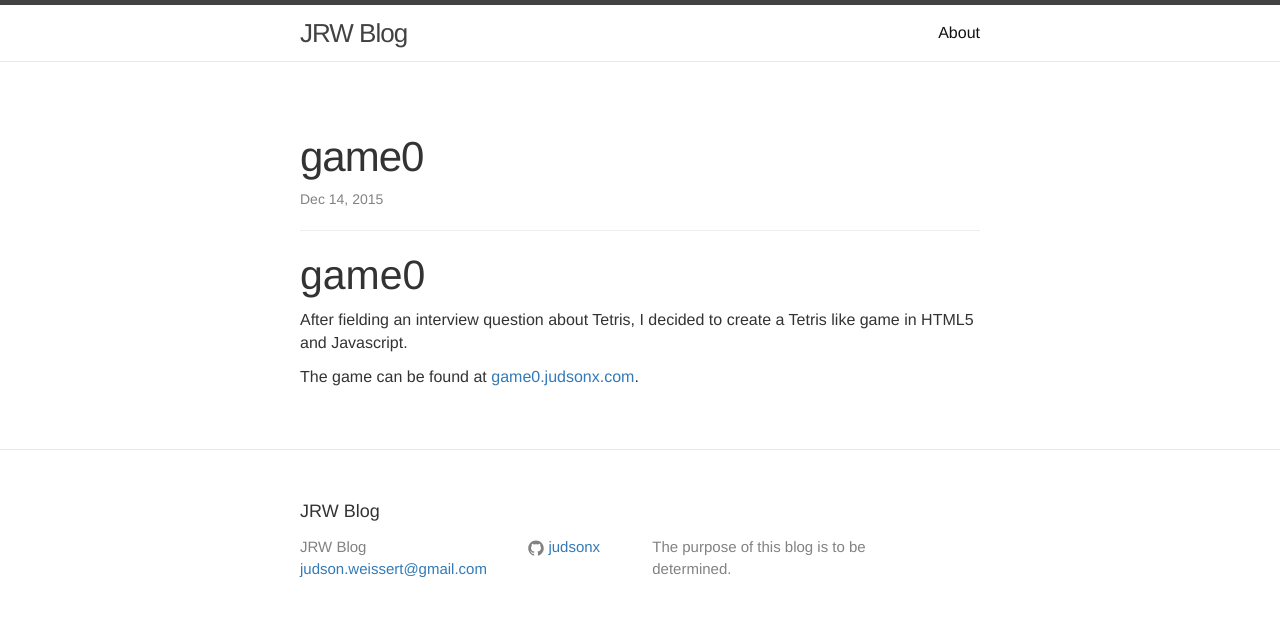
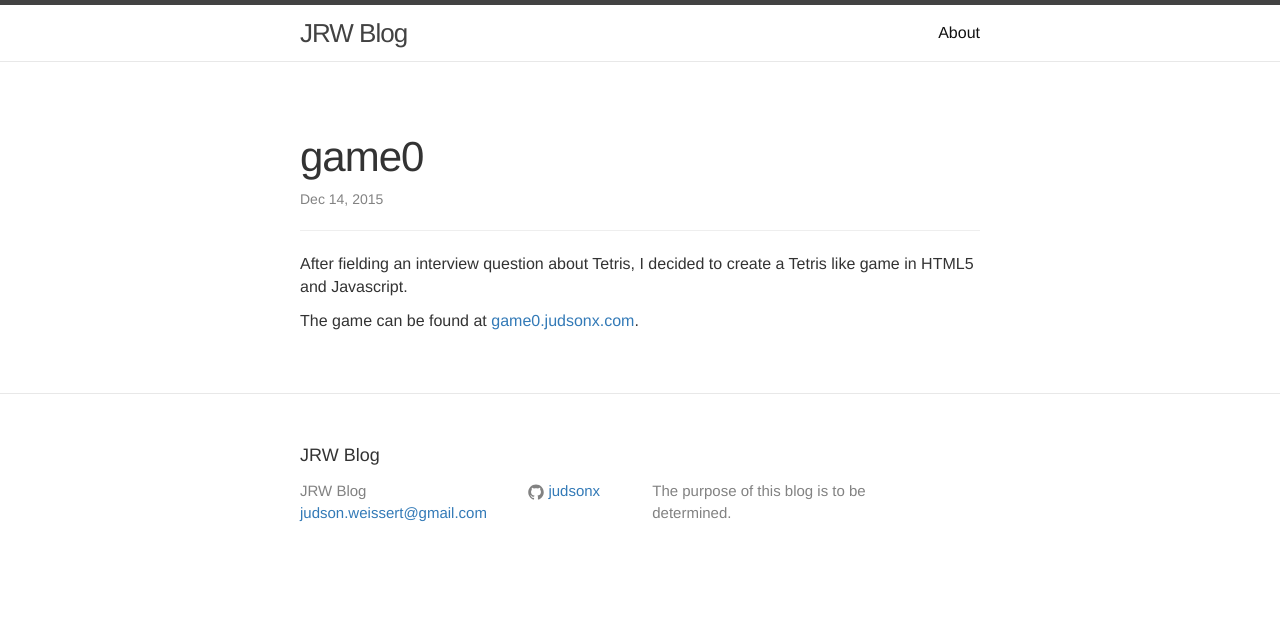
Before and after one commit to judsonx/judsonx.github.io, a Jekyll site: the page built from _posts/2015-12-14-game0.md, in a window 1280 px wide. Shown: the top 617 px of the page. Built offline with Jekyll 4.4.1, drawn with Linux system fonts in a browser that asks for light colours; nearby versions of some CDN libraries.

Commit message:
Remove redundant title.

```diff
--- a/_posts/2015-12-14-game0.md
+++ b/_posts/2015-12-14-game0.md
@@ -4,8 +4,6 @@ title:  "game0"
 categories: games
 ---
 
-# game0
-
 After fielding an interview question about Tetris, I decided to create a Tetris
 like game in HTML5 and Javascript.
 
```
